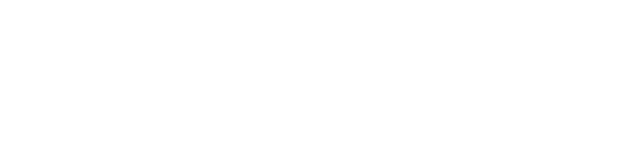
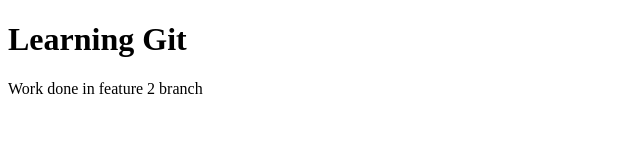
Before and after one commit to Neha-create-13/another-repo, a plain HTML site: page index.html in a window 1280 px wide. Shown: the whole page, without its empty margins (0-640 px from the left). Drawn offline with Linux system fonts and the light colour scheme.

Commit message:
added paragraph

```diff
--- a/index.html
+++ b/index.html
@@ -6,6 +6,9 @@
     <title>Document</title>
 </head>
 <body>
-
+    <h1>Learning Git</h1>
+    <p>
+        Work done in feature 2 branch
+    </p>
 </body>
 </html>
```
